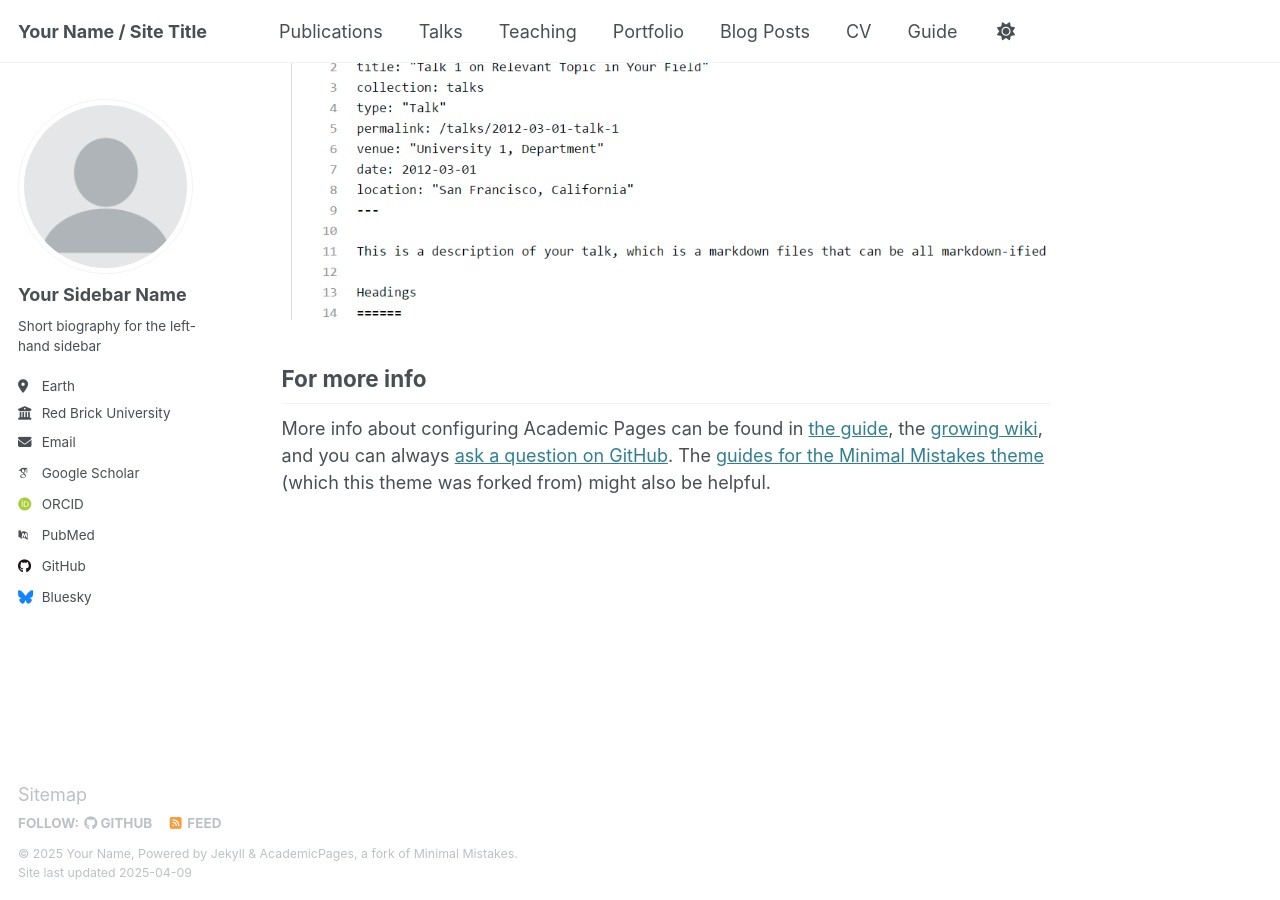
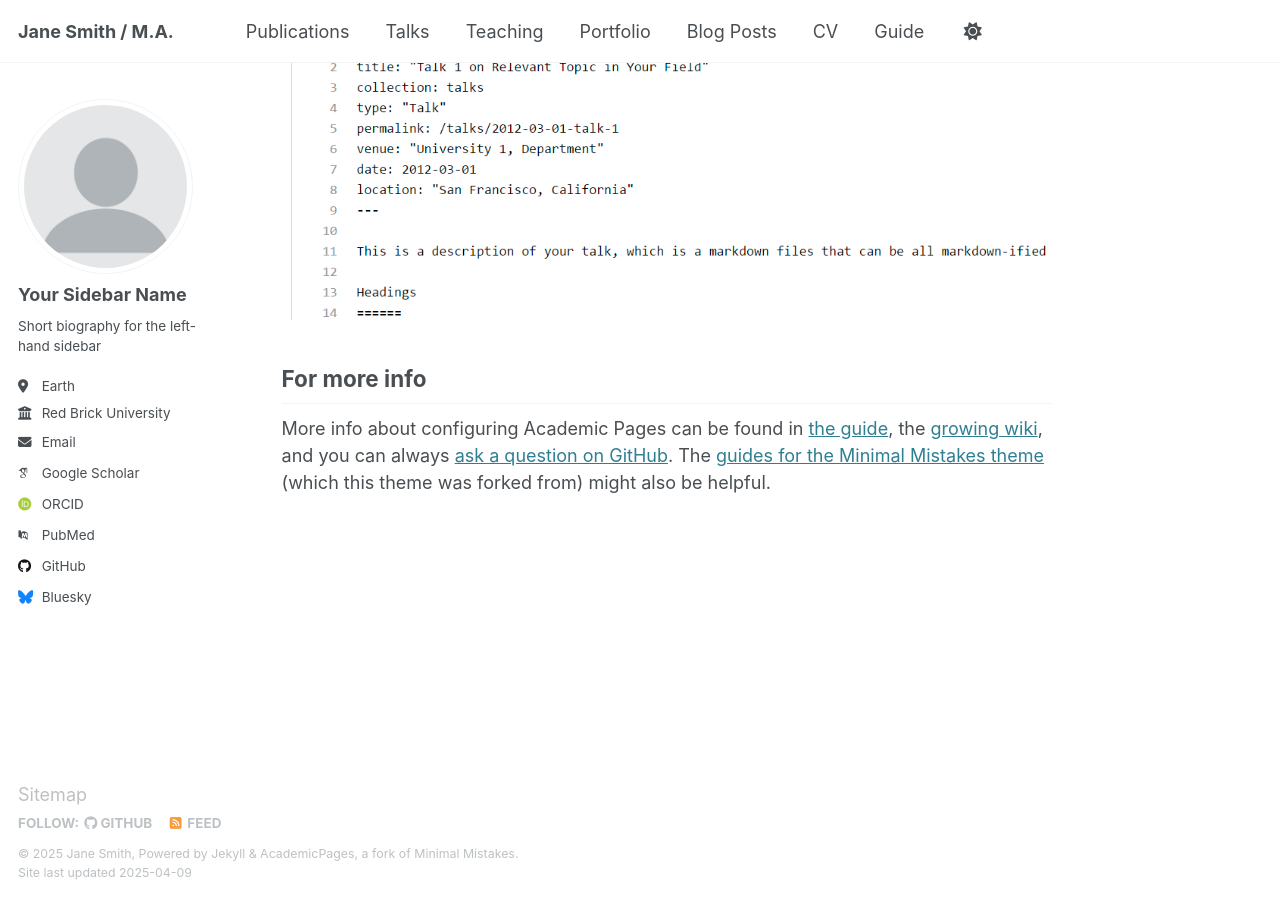
Before and after one commit to 4thpapitch/thedigitalme, a Jekyll site: the page built from _pages/about.md, in a window 1280 px wide and 900 px high, scrolled down 2635 px. Built offline with Jekyll 4.4.1, drawn with Linux system fonts in a browser that asks for light colours; some web fonts are replaced.

Commit message:
Update _config.yml

```diff
--- a/_config.yml
+++ b/_config.yml
@@ -9,13 +9,13 @@
 # Basic Site Settings
 locale                   : "en-US"
 site_theme               : "default"
-title                    : "Your Name / Site Title"
+title                    : "Jane Smith / M.A."
 title_separator          : "-"
-name                     : &name "Your Name"
-description              : &description "personal description"
-url                      : https://academicpages.github.io # the base hostname & protocol for your site e.g. "https://[your GitHub username].github.io"
-baseurl                  : "" # the subpath of your site, e.g. "/blog"
-repository               : "academicpages/academicpages.github.io"
+name                     : &name "Jane Smith"
+description              : &description "I like playing music. Welcome to my portfolio"
+url                      : https://4thpapitch.github.io # the base hostname & protocol for your site e.g. "https://[your GitHub username].github.io"
+baseurl                  : "/thedigitalme" # the subpath of your site, e.g. "/blog"
+repository               : "thedigitalme/4thpapitch.github.io"
 
 # Site Author - The following control what appear as part of the author content on the side bar.
 #               If a field is blank the icon and link will not appear, otherwise it will be shown.
```
